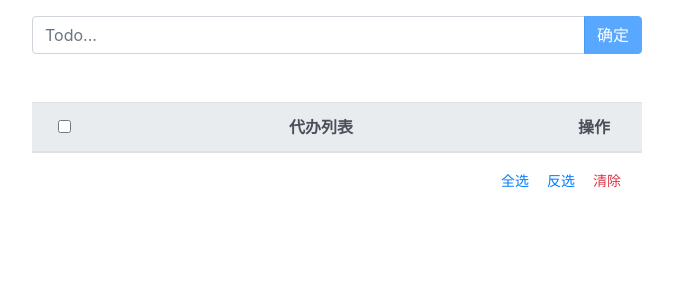
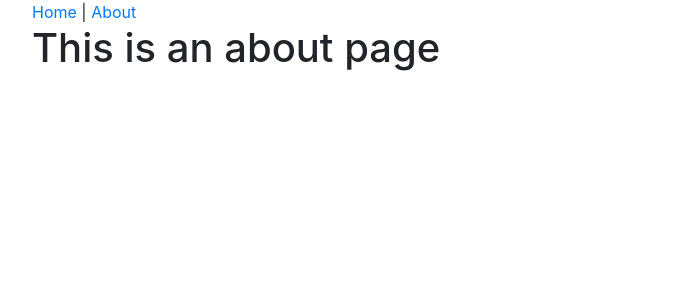
Before and after one commit to testudy/vue-todo, a Vue app: page /about in a window 1280 px wide. Shown: the top 300 px of the page, without its empty margins (303-976 px from the left). Built offline with nearby package versions, Linux system fonts and the light colour scheme.

Commit message:
初步添加router

```diff
--- a/src/App.vue
+++ b/src/App.vue
@@ -1,120 +1,15 @@
 <template>
     <div id="app" class="container">
-        <common-form class="mt-3" @on-submit="create"/>
-        <table class="table table-striped table-hover mt-5">
-            <thead class="thead-light">
-                <tr>
-                    <th class="todo-number" scope="col">
-                        <div class="form-check form-check-inline">
-                            <input
-                                :checked="toggleCheckAllState"
-                                class="form-check-input"
-                                type="checkbox"
-                                value="#"
-                                @change.prevent="toggleCheckAll($event.target.checked)"
-                            >
-                        </div>
-                    </th>
-                    <th scope="col">代办列表</th>
-                    <th class="todo-operation" scope="col">操作</th>
-                </tr>
-            </thead>
-            <tfoot>
-                <tr>
-                    <td colspan="3" class="text-right">
-                        <button type="button" class="btn btn-link btn-sm" @click.prevent="checkAll">全选</button>
-                        <button type="button" class="btn btn-link btn-sm" @click.prevent="toggle">反选</button>
-                        <button type="button" class="btn btn-link text-danger btn-sm" @click.prevent="clean">清除</button>
-                    </td>
-                </tr>
-            </tfoot>
-            <tbody>
-                <tr
-                    is="todo-list-item"
-                    v-for="item in todos"
-                    :key="item.id"
-                    :id="item.id"
-                    :todo="item.todo"
-                    :checked="item.checked"
-                    @on-update="update"
-                    @on-remove="remove"
-                />
-            </tbody>
-        </table>
+        <div id="nav">
+            <router-link to="/">Home</router-link> |
+            <router-link to="/about">About</router-link>
+        </div>
+        <router-view/>
     </div>
 </template>
-
-<script>
-import { mapState, mapMutations } from 'vuex';
-import CommonForm from './components/CommonForm.vue';
-import TodoListItem from './components/TodoListItem.vue';
-
-export default {
-    name: 'app',
-    components: {
-        CommonForm,
-        TodoListItem,
-    },
-    computed: {
-        ...mapState([
-            'todos',
-        ]),
-        ...mapState({
-            toggleCheckAllState: (state) => {
-                if (state.todos.length === 0) {
-                    return false;
-                }
-
-                for (let i = 0, len = state.todos.length; i < len; i += 1) {
-                    const item = state.todos[i];
-                    if (!item.checked) {
-                        return false;
-                    }
-                }
-                return true;
-            },
-        }),
-    },
-    methods: mapMutations([
-        'create',
-        'update',
-        'remove',
-        'toggleCheckAll',
-        'checkAll',
-        'toggle',
-        'clean',
-    ]),
-};
-</script>
 
 <style>
 .container {
     width: 640px;
 }
-
-.table {
-    table-layout: fixed;
-}
-
-.table th {
-    text-align: center;
-    vertical-align: middle;
-}
-
-.table td {
-    vertical-align: middle;
-}
-
-.table .todo-number {
-    width: 64px;
-}
-
-.table .todo-operation {
-    width: 96px;
-}
-
-.table .form-check,
-.table .form-check-input {
-    margin-right: 0;
-}
 </style>
--- a/src/main.js
+++ b/src/main.js
@@ -2,10 +2,12 @@ import Vue from 'vue';
 import 'bootstrap/dist/css/bootstrap.min.css';
 import App from './App.vue';
 import store from './store';
+import router from './router';
 
 Vue.config.productionTip = false;
 
 new Vue({
     store,
+    router,
     render: h => h(App),
 }).$mount('#app');
--- /dev/null
+++ b/src/router.js
@@ -0,0 +1,25 @@
+import Vue from 'vue';
+import Router from 'vue-router';
+import Home from './views/Home.vue';
+
+Vue.use(Router);
+
+export default new Router({
+    mode: 'history',
+    base: process.env.BASE_URL,
+    routes: [
+        {
+            path: '/',
+            name: 'home',
+            component: Home,
+        },
+        {
+            path: '/about',
+            name: 'about',
+            // route level code-splitting
+            // this generates a separate chunk (about.[hash].js) for this route
+            // which is lazy-loaded when the route is visited.
+            component: () => import(/* webpackChunkName: "about" */ './views/About.vue'),
+        },
+    ],
+});
--- /dev/null
+++ b/src/views/About.vue
@@ -0,0 +1,5 @@
+<template>
+    <div class="about">
+        <h1>This is an about page</h1>
+    </div>
+</template>
--- /dev/null
+++ b/src/views/Home.vue
@@ -0,0 +1,116 @@
+<template>
+    <div>
+        <common-form class="mt-3" @on-submit="create"/>
+        <table class="table table-striped table-hover mt-5">
+            <thead class="thead-light">
+                <tr>
+                    <th class="todo-number" scope="col">
+                        <div class="form-check form-check-inline">
+                            <input
+                                :checked="toggleCheckAllState"
+                                class="form-check-input"
+                                type="checkbox"
+                                value="#"
+                                @change.prevent="toggleCheckAll($event.target.checked)"
+                            >
+                        </div>
+                    </th>
+                    <th scope="col">代办列表</th>
+                    <th class="todo-operation" scope="col">操作</th>
+                </tr>
+            </thead>
+            <tfoot>
+                <tr>
+                    <td colspan="3" class="text-right">
+                        <button type="button" class="btn btn-link btn-sm" @click.prevent="checkAll">全选</button>
+                        <button type="button" class="btn btn-link btn-sm" @click.prevent="toggle">反选</button>
+                        <button type="button" class="btn btn-link text-danger btn-sm" @click.prevent="clean">清除</button>
+                    </td>
+                </tr>
+            </tfoot>
+            <tbody>
+                <tr
+                    is="todo-list-item"
+                    v-for="item in todos"
+                    :key="item.id"
+                    :id="item.id"
+                    :todo="item.todo"
+                    :checked="item.checked"
+                    @on-update="update"
+                    @on-remove="remove"
+                />
+            </tbody>
+        </table>
+    </div>
+</template>
+
+<script>
+import { mapState, mapMutations } from 'vuex';
+import CommonForm from '../components/CommonForm.vue';
+import TodoListItem from '../components/TodoListItem.vue';
+
+export default {
+    name: 'app',
+    components: {
+        CommonForm,
+        TodoListItem,
+    },
+    computed: {
+        ...mapState([
+            'todos',
+        ]),
+        ...mapState({
+            toggleCheckAllState: (state) => {
+                if (state.todos.length === 0) {
+                    return false;
+                }
+
+                for (let i = 0, len = state.todos.length; i < len; i += 1) {
+                    const item = state.todos[i];
+                    if (!item.checked) {
+                        return false;
+                    }
+                }
+                return true;
+            },
+        }),
+    },
+    methods: mapMutations([
+        'create',
+        'update',
+        'remove',
+        'toggleCheckAll',
+        'checkAll',
+        'toggle',
+        'clean',
+    ]),
+};
+</script>
+
+<style>
+.table {
+    table-layout: fixed;
+}
+
+.table th {
+    text-align: center;
+    vertical-align: middle;
+}
+
+.table td {
+    vertical-align: middle;
+}
+
+.table .todo-number {
+    width: 64px;
+}
+
+.table .todo-operation {
+    width: 96px;
+}
+
+.table .form-check,
+.table .form-check-input {
+    margin-right: 0;
+}
+</style>
```
